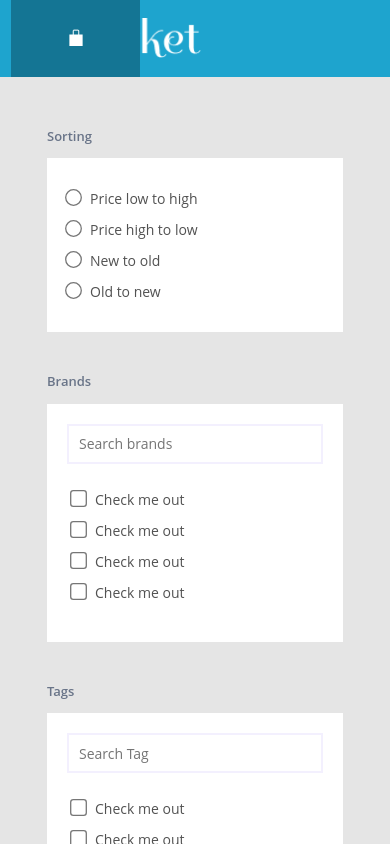
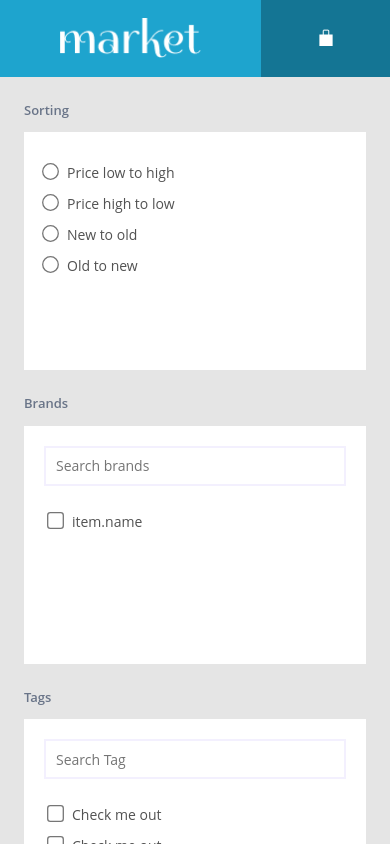
Before and after one commit to ilydcndr/Gtr-sp, a React (Create React App) app: page / in a window 390 px wide. Shown: the top 844 px of the page. Built offline with nearby package versions, Linux system fonts and the light colour scheme; no server answers; data requests are answered from the project's data file.

Commit message:
Done responsive design

```diff
--- a/src/App.js
+++ b/src/App.js
@@ -23,10 +23,9 @@ const App = () => {
     fetch(url)
     .then(response=>response.json())
     .then(responsedData => {
-      setData(responsedData)
+      setData(responsedData);
     });
 }, [])
-
 
   const totalPrice = () => {
     let total = 0;
@@ -66,7 +65,6 @@ const App = () => {
       totalPrice();
   }
 
-
   const onRemoveFromCart = (product) => {
     let updatedCart= [...cart]
     if(product.quantity > 1){
--- a/src/App.scss
+++ b/src/App.scss
@@ -7,8 +7,11 @@
 
 .content {
   padding-bottom: 50px;
-  margin: 50px auto 0 !important;
   max-width: 1300px;
+
+  @media only screen and (min-width: 1024px) {
+    margin: 50px auto 0 !important;
+  }
 }
 
 .navi__brand {
@@ -19,11 +22,15 @@
 .summary {
   cursor: pointer;
   position: relative;
-  right: 250px;
   height: inherit;
   display: flex;
   background-color: #147594;
   width: 129px;
+  right: 0;
+
+  @media only screen and (min-width: 1024px) {
+    right: 250px;
+  }
 
   & p {
     display: flex;
@@ -163,8 +170,7 @@
 }
 
 .filter {
-  width: 296px;
-  margin-top: 40px;
+  margin-top: 24px !important;
   color: #525252;
   margin-left: auto;
   margin-right: auto;
@@ -183,6 +189,11 @@
   &__content {
     background-color: white;
     padding:20px;
+    height: 238px;
+
+    @media only screen and (min-width: 1024px) {
+      height: auto;
+    }
 
     &.search .search {
       margin: auto;
--- a/src/components/Filters.js
+++ b/src/components/Filters.js
@@ -1,10 +1,14 @@
 import React from 'react';
+import {
+  Row,
+  Col
+ } from "reactstrap";
 
-const Filters = ({...props}) => {
-	const { sortData } = props
+const Filters = ({sortData}) => {
 
   return (
-		<>
+		<Row>
+			<Col md={4} xl={12}>
 				<div className="sorting filter">
 					<p className="filter__title">Sorting</p>
 					<div className="filter__content">
@@ -37,64 +41,24 @@ const Filters = ({...props}) => {
 						</div>
 					</div>
 				</div>
-
+			</Col>
+			<Col md={4} xl={12}>
 				<div className="brands filter">
 						<p className="filter__title">Brands</p>
 						<div className="filter__content search">
 							<input className="search" type="search" placeholder='Search brands'/>
 							<div className="filter__content list">
-							<div>
+								<div key={"item.name"}>
 									<input className="filter__item" type="checkbox"/>
 										<label>
-											Check me out
-										</label>
-							</div>
-							<div>
-								<input className="filter__item" type="checkbox"/>
-										<label>
-											Check me out
-										</label>
-							</div>
-							<div>
-								<input className="filter__item" type="checkbox"/>
-										<label>
-											Check me out
-										</label>
-							</div>
-							<div>
-								<input className="filter__item" type="checkbox"/>
-										<label>
-											Check me out
-										</label>
-							</div>
-							<div>
-								<input className="filter__item" type="checkbox"/>
-										<label>
-											Check me out
-										</label>
-							</div>
-							<div>
-								<input className="filter__item" type="checkbox"/>
-										<label>
-											Check me out
-										</label>
-							</div>
-							<div>
-								<input className="filter__item" type="checkbox"/>
-										<label>
-											Check me out
-										</label>
-							</div>
-							<div>
-								<input className="filter__item" type="checkbox"/>
-										<label>
-											Check me out
+											{"item.name"}
 										</label>
 								</div>
 							</div>
 						</div>
 					</div>
-
+			</Col>
+			<Col md={4} xl={12}>
 				<div className="tags filter">
 					<p className="filter__title">Tags</p>
 					<div className="filter__content search">
@@ -153,7 +117,8 @@ const Filters = ({...props}) => {
 						</div>
 					</div>
 				</div>
-			</>
+			</Col>
+			</Row>
   );
 }
 export {Filters};
--- a/src/components/Products.js
+++ b/src/components/Products.js
@@ -30,7 +30,7 @@ const Products = ({ data, onAddToCart }) => {
 				</div>
 				<Row className='products__list'>
 					{productList?.map((item, index) =>
-							<Col key={index} className='products__list-item' xl={3}>
+							<Col key={index} className='products__list-item' md={3} xs={6}>
 									<div className="products__img">
 										<img alt="product-img" src={product}/>
 									</div>
```
Also changed, not shown: db.json (renamed from data.json). Lines whose indentation alone changed are shown as unchanged.
